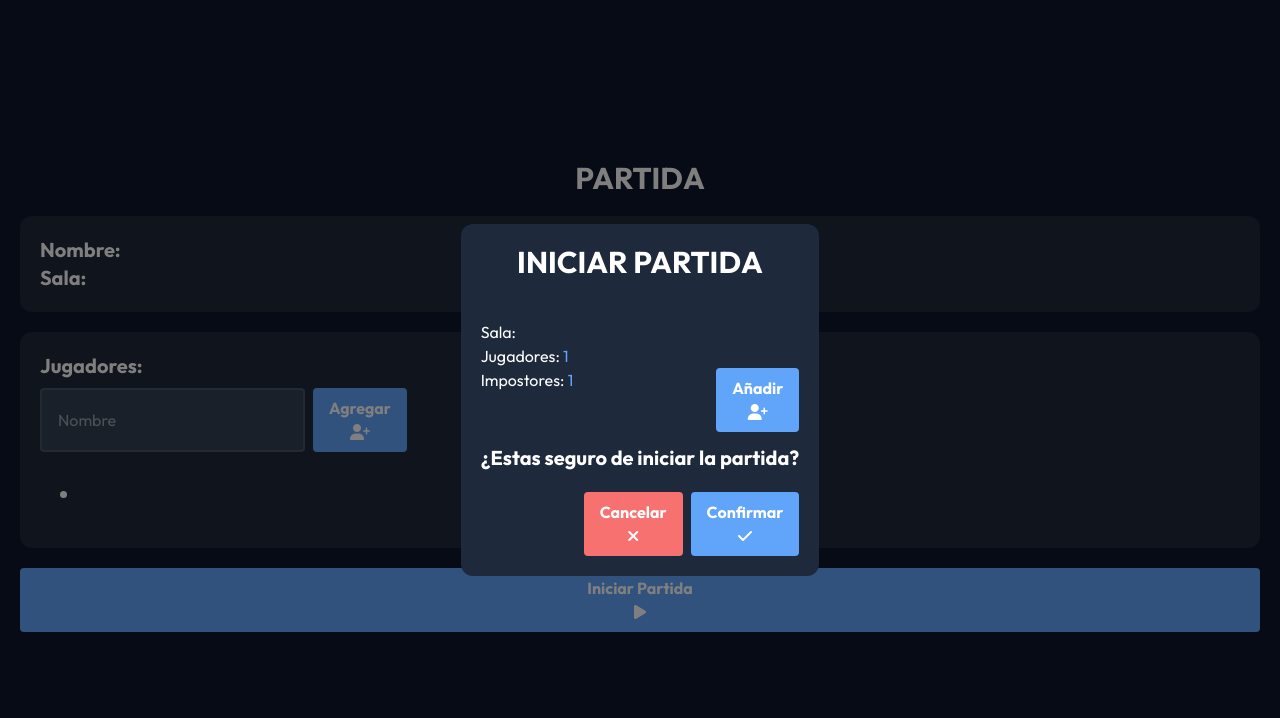
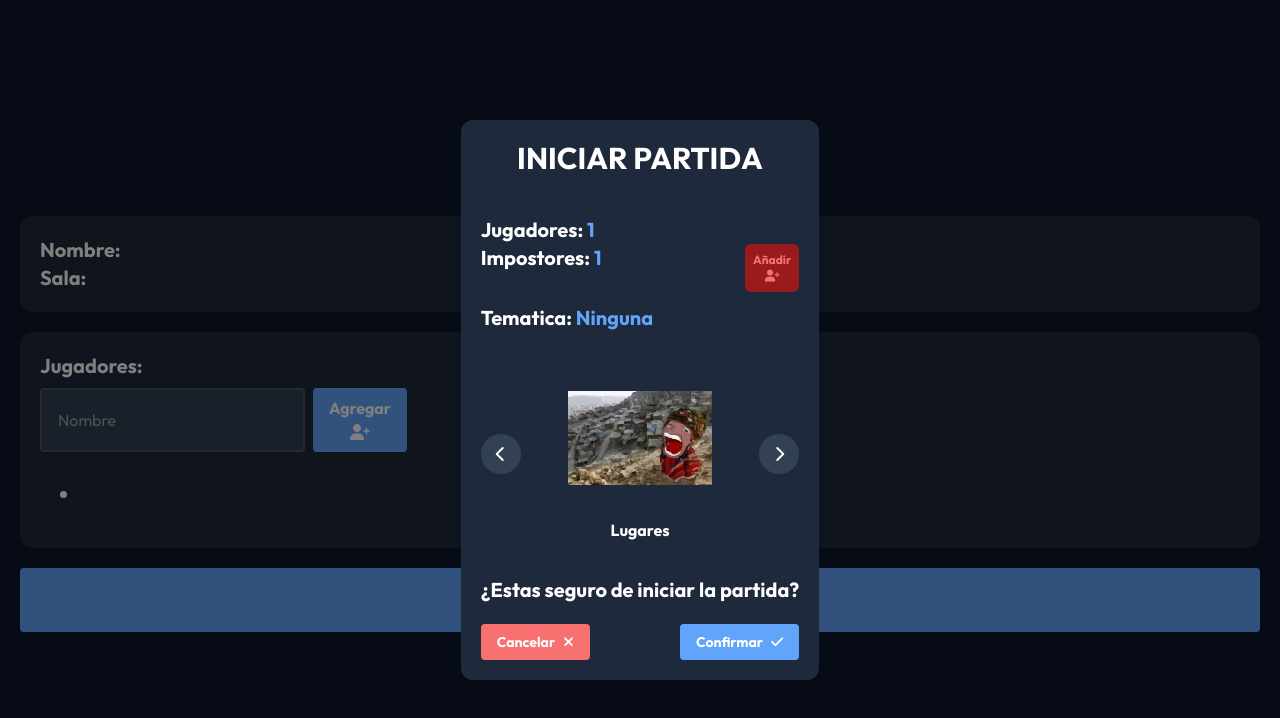
Before and after one commit to Fazdevx/impostor-game, a plain HTML site: page partida.html in a window 1280 px wide. Both pictures are taken after a click on the button "Iniciar Partida". Drawn offline with nearby package versions, Linux system fonts and the light colour scheme.

Commit message:
feat: Add new SVG assets, create `juego.html`, and update `partida.html`.

```diff
--- a/partida.html
+++ b/partida.html
@@ -52,21 +52,36 @@
     <div id="modal" class="fixed inset-0 bg-black bg-opacity-50 flex items-center justify-center hidden">
         <div class="bg-slate-800 p-5 rounded-xl">
             <h1 class="text-3xl text-center mb-10 font-bold font-bangers">INICIAR PARTIDA</h1>
-            <p>Sala: <span id="room" class="text-blue-400"></span></p>
-            <p>Jugadores: <span id="playerscount" class="text-blue-400"></span></p>
+            <p class="font-bold text-xl">Jugadores: <span id="playerscount" class="text-blue-400"></span></p>
             <div class="flex mb-3 justify-between">
-                <p>Impostores: <span id="impostorscount" class="text-blue-400"></span></p>
-                <button id="addimpostor" class="bg-blue-400 hover:bg-blue-500 text-white font-bold py-2 px-4 rounded">
+                <p class="font-bold text-xl">Impostores: <span id="impostorscount" class="text-blue-400"></span></p>
+                <button id="addimpostor"
+                    class="bg-red-800 hover:bg-red-900 text-red-400 text-xs font-bold py-2 px-2 rounded-md">
                     <p class="hidden md:block">Añadir</p> <i class="fas fa-user-plus"></i>
                 </button>
             </div>
+            <p class="font-bold text-xl">Tematica: <span id="tematica" class="text-blue-400">Ninguna</span></p>
+            <!-- carrusel para elegir tematica -->
+            <div class="flex items-center justify-center gap-4 my-5">
+                <button id="carouselPrev"
+                    class="bg-slate-700 hover:bg-slate-600 text-white rounded-full w-10 h-10 flex items-center justify-center focus:outline-none">
+                    <i class="fas fa-chevron-left"></i>
+                </button>
+                <div id="carouselItems" class="flex-1 flex justify-center min-w-[150px]"></div>
+                <button id="carouselNext"
+                    class="bg-slate-700 hover:bg-slate-600 text-white rounded-full w-10 h-10 flex items-center justify-center focus:outline-none">
+                    <i class="fas fa-chevron-right"></i>
+                </button>
+            </div>
             <p class="text-xl font-bold">¿Estas seguro de iniciar la partida?</p>
-            <div class="flex justify-end gap-2 mt-5">
-                <button id="cancel" class="bg-red-400 hover:bg-red-500 text-white font-bold py-2 px-4 rounded">
-                    <p class="hidden md:block">Cancelar</p> <i class="fas fa-times"></i>
+            <div class="flex justify-between gap-2 mt-5">
+                <button id="cancel"
+                    class="bg-red-400 hover:bg-red-500 flex items-center gap-2 text-white text-sm font-bold py-2 px-4 rounded">
+                    <p class="md:block">Cancelar</p> <i class="fas fa-times"></i>
                 </button>
-                <button id="confirm" class="bg-blue-400 hover:bg-blue-500 text-white font-bold py-2 px-4 rounded">
-                    <p class="hidden md:block">Confirmar</p> <i class="fas fa-check"></i>
+                <button id="confirm"
+                    class="bg-blue-400 hover:bg-blue-500 flex items-center gap-2 text-white text-sm font-bold py-2 px-4 rounded">
+                    <p class="md:block">Confirmar</p> <i class="fas fa-check"></i>
                 </button>
             </div>
         </div>
@@ -132,14 +147,67 @@
         document.getElementById('modal').classList.add('hidden');
     });
 
+    // carrusel para elegir tematica variables globales
+    let selectedTheme = 'Ninguna';
+    let selectedImage = '';
+    let currentIndex = 0;
+
+    document.addEventListener('DOMContentLoaded', () => {
+        const carouselItemsContainer = document.getElementById('carouselItems');
+        const nextButton = document.getElementById('carouselNext');
+        const prevButton = document.getElementById('carouselPrev');
+        const themeText = document.getElementById('tematica');
+
+        const items = [
+            { title: 'Lugares', image: 'Assets/1.svg' },
+            { title: 'Deportes', image: 'Assets/2.svg' },
+            { title: 'Politica', image: 'Assets/3.svg' },
+            { title: 'Farandula', image: 'Assets/4.svg' },
+            { title: 'Baje de Pepa', image: 'Assets/5.svg' },
+        ];
+
+        function renderCarousel() {
+            carouselItemsContainer.innerHTML = '';
+            const item = items[currentIndex];
+
+            const itemElement = document.createElement('div');
+            itemElement.className = 'flex flex-col items-center cursor-pointer transition-transform transform hover:scale-105 p-3 px-6 rounded-xl border-2 ' + (selectedTheme === item.title ? 'border-blue-400 bg-slate-700' : 'border-transparent hover:bg-slate-700');
+            itemElement.innerHTML = `
+                <img src="${item.image}" alt="${item.title}" class="w-36 h-36 object-contain mb-2">
+                <h3 class="font-bold">${item.title}</h3>
+            `;
+            itemElement.addEventListener('click', () => {
+                selectedTheme = item.title;
+                selectedImage = item.image;
+                themeText.textContent = selectedTheme;
+                renderCarousel();
+            });
+            carouselItemsContainer.appendChild(itemElement);
+        }
+
+        nextButton.addEventListener('click', () => {
+            currentIndex = (currentIndex + 1) % items.length;
+            renderCarousel();
+        });
+
+        prevButton.addEventListener('click', () => {
+            currentIndex = (currentIndex - 1 + items.length) % items.length;
+            renderCarousel();
+        });
+
+        renderCarousel();
+
         // boton para confirmar
         document.getElementById('confirm').addEventListener('click', () => {
-        // Guardar jugadores e impostores para el juego
+            // Guardar jugadores e impostores para el juego tambien con la tematica seleccionada
             let playerNames = Array.from(document.getElementById('players').children).map(li => li.querySelector('p').textContent);
             localStorage.setItem('players', JSON.stringify(playerNames));
             localStorage.setItem('impostors', impostorCount);
+            localStorage.setItem('theme', selectedTheme);
+            localStorage.setItem('themeImage', selectedImage);
 
             window.location.href = 'juego.html';
+        });
     });
 </script>
 
```
Also changed, not shown: juego.html (added, +89 -0 lines), Assets/1.svg (added), Assets/2.svg (added), Assets/4.svg (added), Assets/5.svg (added), 1 other file. Lines whose indentation alone changed are shown as unchanged.
